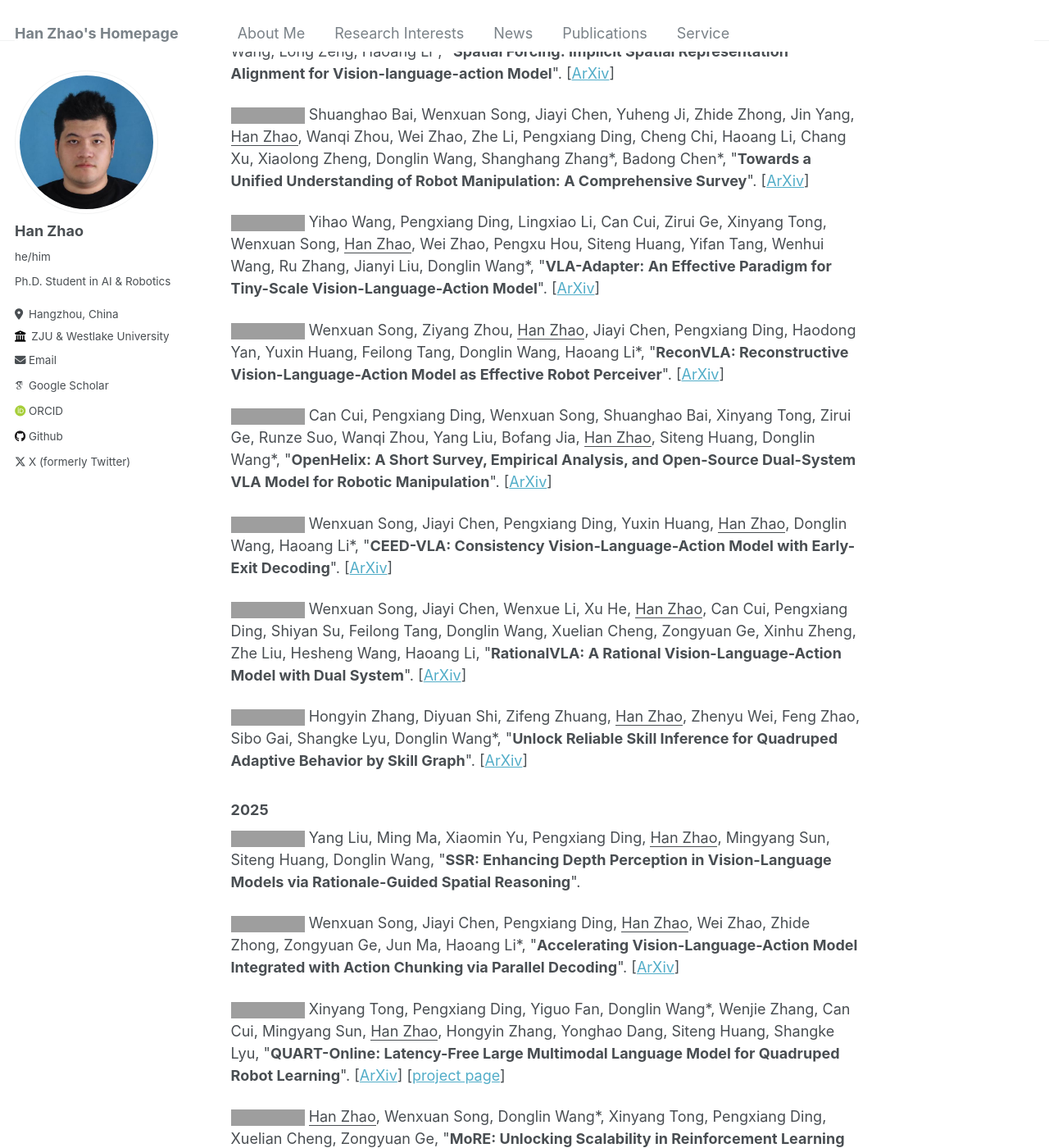
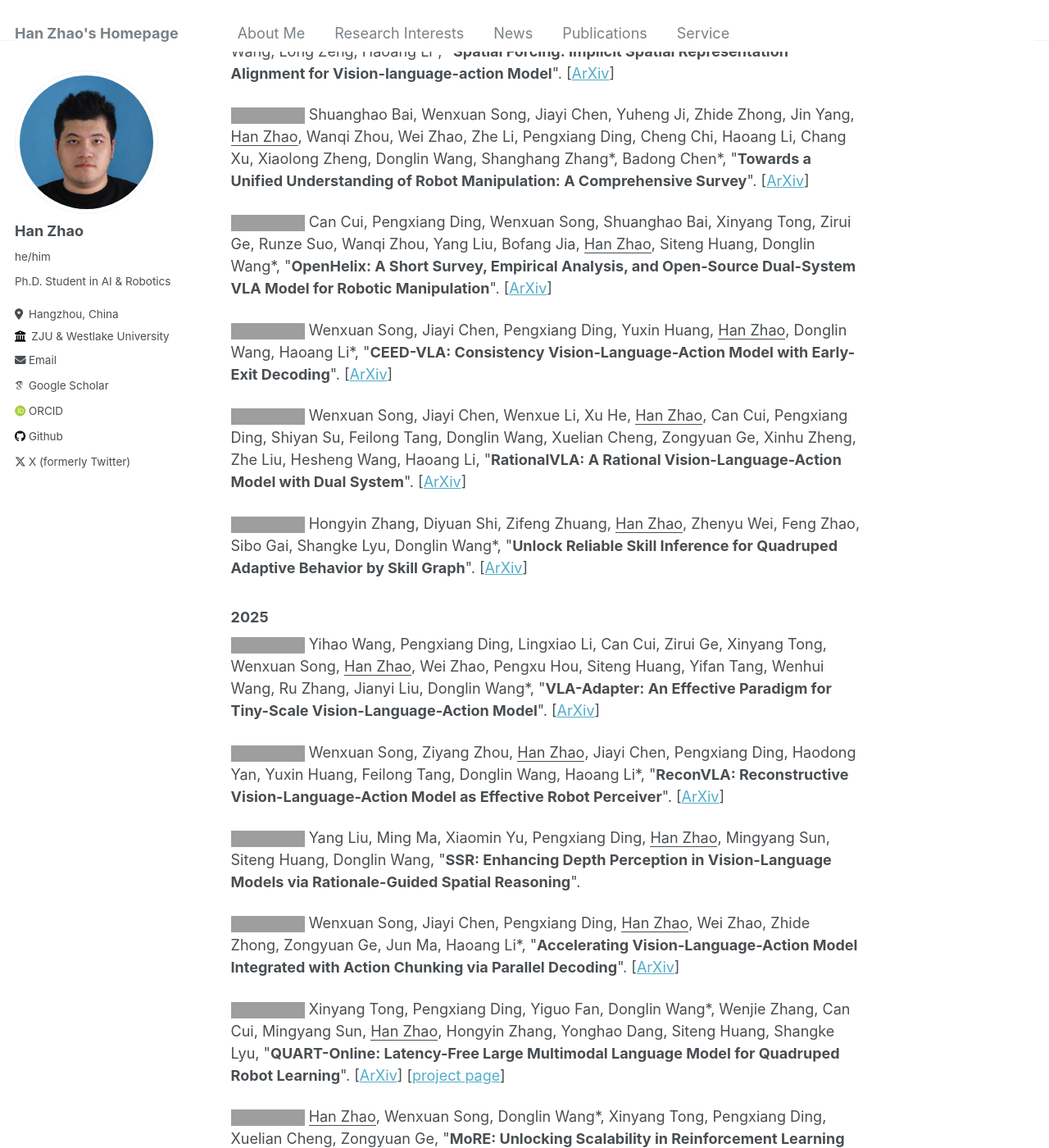
Before and after one commit to h-zhao1997/h-zhao1997.github.io, a Jekyll site: the page built from _pages/about.md, in a window 1280 px wide and 1400 px high, scrolled down 1082 px, cut to the strip 0-1400 px from the top of the window. Shown: the whole strip at 82% size. Built offline with Jekyll 4.4.1, drawn with Linux system fonts in a browser that asks for light colours; some web fonts are replaced; some of the changed lines change nothing that is shown; grey boxes are pictures that could not be loaded.

Commit message:
Update about.md

```diff
--- a/_pages/about.md
+++ b/_pages/about.md
@@ -56,10 +56,6 @@ Specifically, I am interested in:
 
 <a href="https://arxiv.org/abs/2510.10903" target="_blank"><img src="https://img.shields.io/badge/arXiv-2510.10903-B31B1B?style=for-the-badge"></a> Shuanghao Bai, Wenxuan Song, Jiayi Chen, Yuheng Ji, Zhide Zhong, Jin Yang, <u>Han Zhao</u>, Wanqi Zhou, Wei Zhao, Zhe Li, Pengxiang Ding, Cheng Chi, Haoang Li, Chang Xu, Xiaolong Zheng, Donglin Wang, Shanghang Zhang\*, Badong Chen\*, &quot;**Towards a Unified Understanding of Robot Manipulation: A Comprehensive Survey**&quot;. [[ArXiv](https://arxiv.org/pdf/2510.10903.pdf)]
 
-<a href="https://arxiv.org/abs/2509.09372" target="_blank"><img src="https://img.shields.io/badge/arXiv-2509.09372-B31B1B?style=for-the-badge"></a> Yihao Wang, Pengxiang Ding, Lingxiao Li, Can Cui, Zirui Ge, Xinyang Tong, Wenxuan Song, <u>Han Zhao</u>, Wei Zhao, Pengxu Hou, Siteng Huang, Yifan Tang, Wenhui Wang, Ru Zhang, Jianyi Liu, Donglin Wang\*, &quot;**VLA-Adapter: An Effective Paradigm for Tiny-Scale Vision-Language-Action Model**&quot;. [[ArXiv](https://arxiv.org/pdf/2509.09372.pdf)]
-
-<a href="https://arxiv.org/abs/2508.10333" target="_blank"><img src="https://img.shields.io/badge/arXiv-2508.10333-B31B1B?style=for-the-badge"></a> Wenxuan Song, Ziyang Zhou, <u>Han Zhao</u>, Jiayi Chen, Pengxiang Ding, Haodong Yan, Yuxin Huang, Feilong Tang, Donglin Wang, Haoang Li\*, &quot;**ReconVLA: Reconstructive Vision-Language-Action Model as Effective Robot Perceiver**&quot;. [[ArXiv](https://arxiv.org/pdf/2508.10333.pdf)]
-
 <a href="https://arxiv.org/abs/2505.03912" target="_blank"><img src="https://img.shields.io/badge/arXiv-2505.03912-B31B1B?style=for-the-badge"></a> Can Cui, Pengxiang Ding, Wenxuan Song, Shuanghao Bai, Xinyang Tong, Zirui Ge, Runze Suo, Wanqi Zhou, Yang Liu, Bofang Jia, <u>Han Zhao</u>, Siteng Huang, Donglin Wang\*, &quot;**OpenHelix: A Short Survey, Empirical Analysis, and Open-Source Dual-System VLA Model for Robotic Manipulation**&quot;. [[ArXiv](https://arxiv.org/pdf/2505.03912.pdf)]
 
 <a href="https://arxiv.org/abs/2506.13725" target="_blank"><img src="https://img.shields.io/badge/arXiv-2506.13725-B31B1B?style=for-the-badge"></a> Wenxuan Song, Jiayi Chen, Pengxiang Ding, Yuxin Huang, <u>Han Zhao</u>, Donglin Wang, Haoang Li\*, &quot;**CEED-VLA: Consistency Vision-Language-Action Model with Early-Exit Decoding**&quot;. [[ArXiv](https://arxiv.org/pdf/2506.13725.pdf)]
@@ -70,6 +66,10 @@ Specifically, I am interested in:
 <a href="https://arxiv.org/abs/2311.06015" target="_blank"><img src="https://img.shields.io/badge/arXiv-2311.06015-B31B1B?style=for-the-badge"></a> Hongyin Zhang, Diyuan Shi, Zifeng Zhuang, <u>Han Zhao</u>, Zhenyu Wei, Feng Zhao, Sibo Gai, Shangke Lyu, Donglin Wang\*, &quot;**Unlock Reliable Skill Inference for Quadruped Adaptive Behavior by Skill Graph**&quot;. [[ArXiv](https://arxiv.org/abs/2311.06015)]
 
 ### 2025
+<a target="_blank"><img src="https://img.shields.io/badge/AAAI-2026-blue?style=for-the-badge"></a> Yihao Wang, Pengxiang Ding, Lingxiao Li, Can Cui, Zirui Ge, Xinyang Tong, Wenxuan Song, <u>Han Zhao</u>, Wei Zhao, Pengxu Hou, Siteng Huang, Yifan Tang, Wenhui Wang, Ru Zhang, Jianyi Liu, Donglin Wang\*, &quot;**VLA-Adapter: An Effective Paradigm for Tiny-Scale Vision-Language-Action Model**&quot;. [[ArXiv](https://arxiv.org/pdf/2509.09372.pdf)]
+
+<a target="_blank"><img src="https://img.shields.io/badge/AAAI-2026-blue?style=for-the-badge"></a> Wenxuan Song, Ziyang Zhou, <u>Han Zhao</u>, Jiayi Chen, Pengxiang Ding, Haodong Yan, Yuxin Huang, Feilong Tang, Donglin Wang, Haoang Li\*, &quot;**ReconVLA: Reconstructive Vision-Language-Action Model as Effective Robot Perceiver**&quot;. [[ArXiv](https://arxiv.org/pdf/2508.10333.pdf)]
+
 <a target="_blank"><img src="https://img.shields.io/badge/NIPS-2025-blue?style=for-the-badge"></a> Yang Liu, Ming Ma, Xiaomin Yu, Pengxiang Ding, <u>Han Zhao</u>, Mingyang Sun, Siteng Huang, Donglin Wang, &quot;**SSR: Enhancing Depth Perception in Vision-Language Models via Rationale-Guided Spatial Reasoning**&quot;.
 
 <a href="https://arxiv.org/abs/2503.02310" target="_blank"><img src="https://img.shields.io/badge/IROS-2025-blue?style=for-the-badge"></a> Wenxuan Song, Jiayi Chen, Pengxiang Ding, <u>Han Zhao</u>, Wei Zhao, Zhide Zhong, Zongyuan Ge, Jun Ma, Haoang Li\*, &quot;**Accelerating Vision-Language-Action Model Integrated with Action Chunking via Parallel Decoding**&quot;. [[ArXiv](https://arxiv.org/pdf/2503.02310.pdf)]
```
